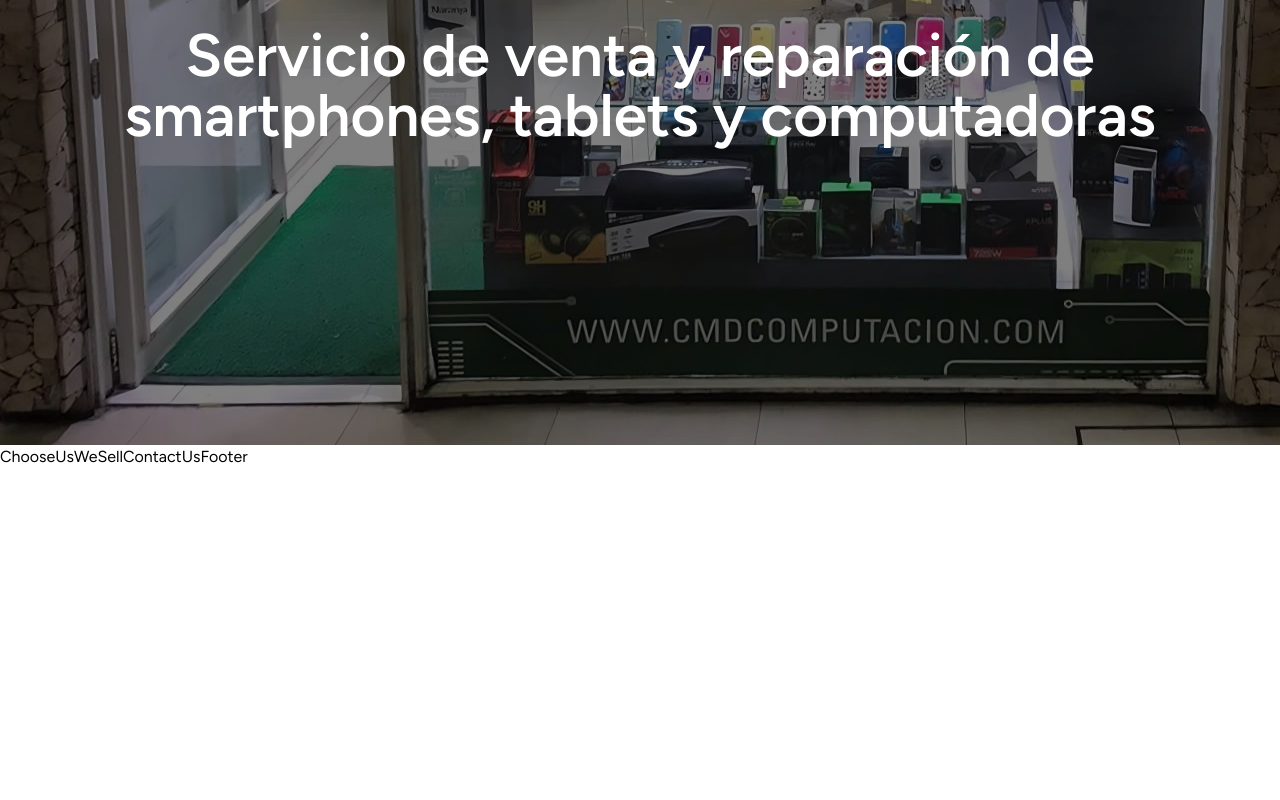
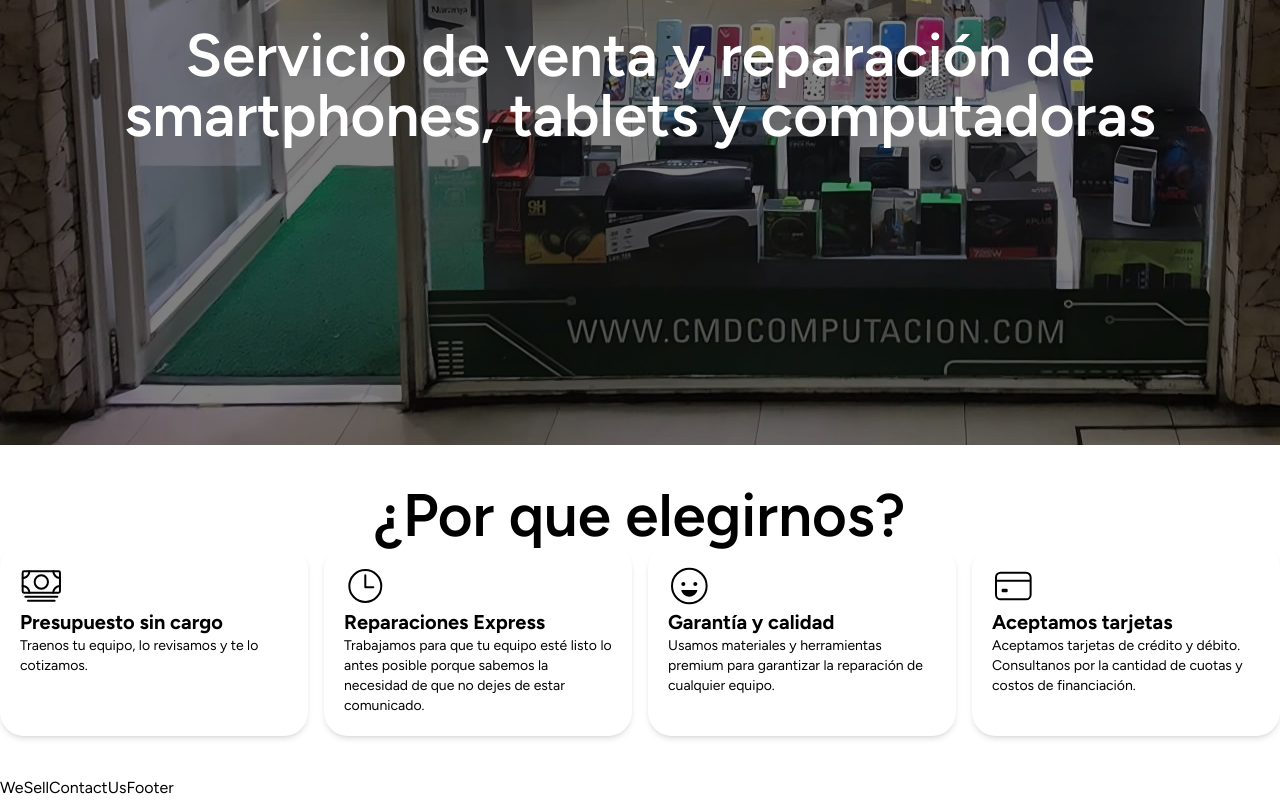
Before and after one commit to jissust/01-landing-page, a React (Vite) app: page / in a window 1280 px wide. Shown: the part 355-1155 px from the top of the page. Before the commit the page ends 824 px from the top, so only its background shows below. Built offline with nearby package versions, Linux system fonts and the light colour scheme.

Commit message:
Add four-column block in Choose Us section

```diff
--- a/src/components/ChooseUs.tsx
+++ b/src/components/ChooseUs.tsx
@@ -1,9 +1,153 @@
 function ChooseUs() {
-    return (
-      <>
-        ChooseUs
-      </>
-    );
-  }
+  return (
+    <section>
+      <div className="container mx-auto max-w-7xl py-10">
+        <h1 className="font-semibold text-6xl text-black text-center mx-auto">
+          ¿Por que elegirnos?
+        </h1>
+        <div className="grid grid-cols-1 sm:grid-cols-2 lg:grid-cols-4 gap-4 px-5 xl:px-0">
+          <div className="shadow-md rounded-3xl p-5 h-full flex flex-col">
+            <div>
+              <svg
+                width="43"
+                height="43"
+                viewBox="0 0 43 43"
+                fill="none"
+                xmlns="http://www.w3.org/2000/svg"
+              >
+                <path
+                  d="M3.99591 27.6599L38.6272 27.6599C39.3629 27.6599 39.9592 27.0635 39.9592 26.3279V7.68025C39.9592 6.94462 39.3629 6.34827 38.6272 6.34827L3.99591 6.34827C3.26029 6.34827 2.66394 6.94462 2.66394 7.68025V26.3279C2.66394 27.0635 3.26029 27.6599 3.99591 27.6599Z"
+                  stroke="black"
+                  stroke-width="2"
+                  stroke-linejoin="round"
+                />
+                <path
+                  d="M5.3279 31.6558H37.2953M7.99184 35.6517H34.6313"
+                  stroke="black"
+                  stroke-width="2"
+                  stroke-linecap="round"
+                  stroke-linejoin="round"
+                />
+                <path
+                  d="M21.3116 23.6639C24.9897 23.6639 27.9714 20.6822 27.9714 17.004C27.9714 13.3259 24.9897 10.3442 21.3116 10.3442C17.6334 10.3442 14.6517 13.3259 14.6517 17.004C14.6517 20.6822 17.6334 23.6639 21.3116 23.6639Z"
+                  stroke="black"
+                  stroke-width="2"
+                  stroke-linecap="round"
+                  stroke-linejoin="round"
+                />
+                <path
+                  d="M39.9592 13.0081C38.1929 13.0081 36.4989 12.3065 35.25 11.0575C34.001 9.80854 33.2993 8.11457 33.2993 6.34827M2.66395 13.0081C3.53853 13.0081 4.40456 12.8359 5.21257 12.5012C6.02058 12.1665 6.75476 11.6759 7.37319 11.0575C7.99161 10.4391 8.48217 9.7049 8.81686 8.89689C9.15155 8.08888 9.32382 7.22285 9.32382 6.34827M39.9592 21C38.1929 21 36.4989 21.7016 35.25 22.9506C34.001 24.1996 33.2993 25.8935 33.2993 27.6598M2.66395 21C3.53853 21 4.40456 21.1722 5.21257 21.5069C6.02058 21.8416 6.75476 22.3322 7.37319 22.9506C7.99161 23.569 8.48217 24.3032 8.81686 25.1112C9.15155 25.9192 9.32382 26.7853 9.32382 27.6598"
+                  stroke="black"
+                  stroke-width="2"
+                  stroke-linecap="round"
+                  stroke-linejoin="round"
+                />
+              </svg>
+            </div>
+            <h3 className="text-xl font-bold">Presupuesto sin cargo</h3>
+            <p className="text-sm">
+              Traenos tu equipo, lo revisamos y te lo cotizamos.
+            </p>
+          </div>
+          <div className="shadow-md rounded-3xl p-5 h-full flex flex-col">
+            <div>
+              <svg
+                width="43"
+                height="43"
+                viewBox="0 0 43 43"
+                fill="none"
+                xmlns="http://www.w3.org/2000/svg"
+              >
+                <path
+                  d="M21.3116 5.0163C12.4872 5.0163 5.32788 12.1757 5.32788 21C5.32788 29.8243 12.4872 36.9837 21.3116 36.9837C30.1359 36.9837 37.2952 29.8243 37.2952 21C37.2952 12.1757 30.1359 5.0163 21.3116 5.0163Z"
+                  stroke="black"
+                  stroke-width="2"
+                  stroke-miterlimit="10"
+                />
+                <path
+                  d="M21.3116 10.3442V22.3319H29.3034"
+                  stroke="black"
+                  stroke-width="2"
+                  stroke-linecap="round"
+                  stroke-linejoin="round"
+                />
+              </svg>
+            </div>
+            <h3 className="text-xl font-bold">Reparaciones Express</h3>
+            <p className="text-sm">
+              Trabajamos para que tu equipo esté listo lo antes posible porque
+              sabemos la necesidad de que no dejes de estar comunicado.
+            </p>
+          </div>
+          <div className="shadow-md rounded-3xl p-5 h-full flex flex-col">
+            <div>
+              <svg
+                width="43"
+                height="43"
+                viewBox="0 0 43 43"
+                fill="none"
+                xmlns="http://www.w3.org/2000/svg"
+              >
+                <path
+                  d="M15.3177 21C16.4212 21 17.3157 20.1055 17.3157 19.002C17.3157 17.8986 16.4212 17.0041 15.3177 17.0041C14.2143 17.0041 13.3198 17.8986 13.3198 19.002C13.3198 20.1055 14.2143 21 15.3177 21Z"
+                  fill="black"
+                />
+                <path
+                  d="M21.3157 31.6558C17.5346 31.6558 14.3545 29.1975 13.348 25.8426C13.3199 25.7427 13.3155 25.6377 13.3351 25.5358C13.3547 25.434 13.3979 25.3381 13.4611 25.2559C13.5243 25.1736 13.6059 25.1073 13.6993 25.0622C13.7927 25.0171 13.8953 24.9944 13.9991 24.9959H28.625C28.7287 24.9944 28.8313 25.0171 28.9247 25.0622C29.0181 25.1073 29.0997 25.1736 29.1629 25.2559C29.2261 25.3381 29.2693 25.434 29.2889 25.5358C29.3085 25.6377 29.3041 25.7427 29.276 25.8426C28.2778 29.1975 25.0969 31.6558 21.3157 31.6558Z"
+                  fill="black"
+                />
+                <path
+                  d="M27.3055 21C28.4089 21 29.3034 20.1055 29.3034 19.002C29.3034 17.8986 28.4089 17.0041 27.3055 17.0041C26.202 17.0041 25.3075 17.8986 25.3075 19.002C25.3075 20.1055 26.202 21 27.3055 21Z"
+                  fill="black"
+                />
+                <path
+                  d="M21.3116 38.3156C30.8747 38.3156 38.6272 30.5632 38.6272 21C38.6272 11.4368 30.8747 3.68433 21.3116 3.68433C11.7484 3.68433 3.99591 11.4368 3.99591 21C3.99591 30.5632 11.7484 38.3156 21.3116 38.3156Z"
+                  stroke="black"
+                  stroke-width="2"
+                  stroke-miterlimit="10"
+                />
+              </svg>
+            </div>
+            <h3 className="text-xl font-bold">Garantía y calidad</h3>
+            <p className="text-sm">
+              Usamos materiales y herramientas premium para garantizar la
+              reparación de cualquier equipo.
+            </p>
+          </div>
+          <div className="shadow-md rounded-3xl p-5 h-full flex flex-col">
+            <div>
+              <svg
+                width="43"
+                height="43"
+                viewBox="0 0 43 43"
+                fill="none"
+                xmlns="http://www.w3.org/2000/svg"
+              >
+                <path
+                  d="M33.9654 7.68024H8.65788C6.08318 7.68024 3.99597 9.76744 3.99597 12.3421V29.6578C3.99597 32.2325 6.08318 34.3197 8.65788 34.3197H33.9654C36.5401 34.3197 38.6273 32.2325 38.6273 29.6578V12.3421C38.6273 9.76744 36.5401 7.68024 33.9654 7.68024Z"
+                  stroke="black"
+                  stroke-width="2"
+                  stroke-linecap="round"
+                  stroke-linejoin="round"
+                />
+                <path
+                  d="M3.99597 15.6721H38.6273M10.6558 24.6629H14.6518V26.3279H10.6558V24.6629Z"
+                  stroke="black"
+                  stroke-width="2"
+                  stroke-linejoin="round"
+                />
+              </svg>
+            </div>
+            <h3 className="text-xl font-bold">Aceptamos tarjetas</h3>
+            <p className="text-sm">
+              Aceptamos tarjetas de crédito y débito. Consultanos por la cantidad
+              de cuotas y costos de financiación.
+            </p>
+          </div>
+        </div>
+      </div>
+    </section>
+  );
+}
 
-  export default ChooseUs;
+export default ChooseUs;
```
